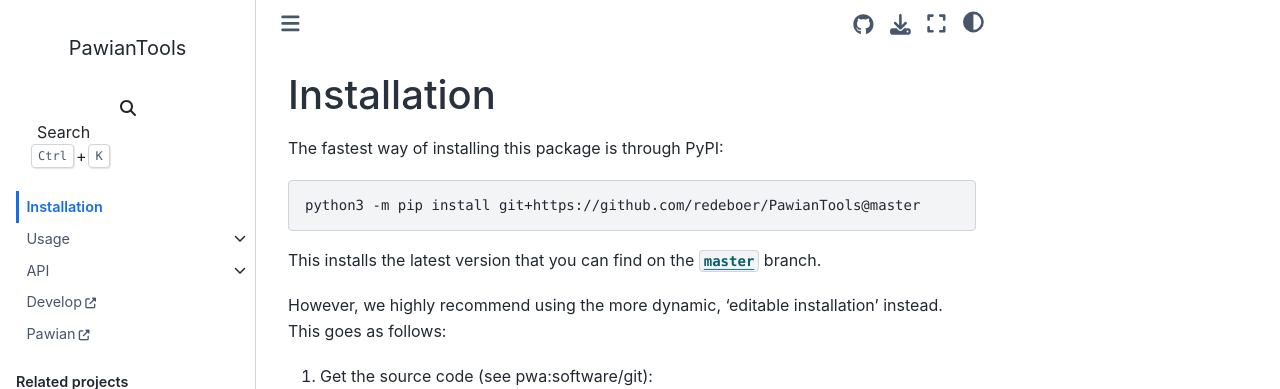
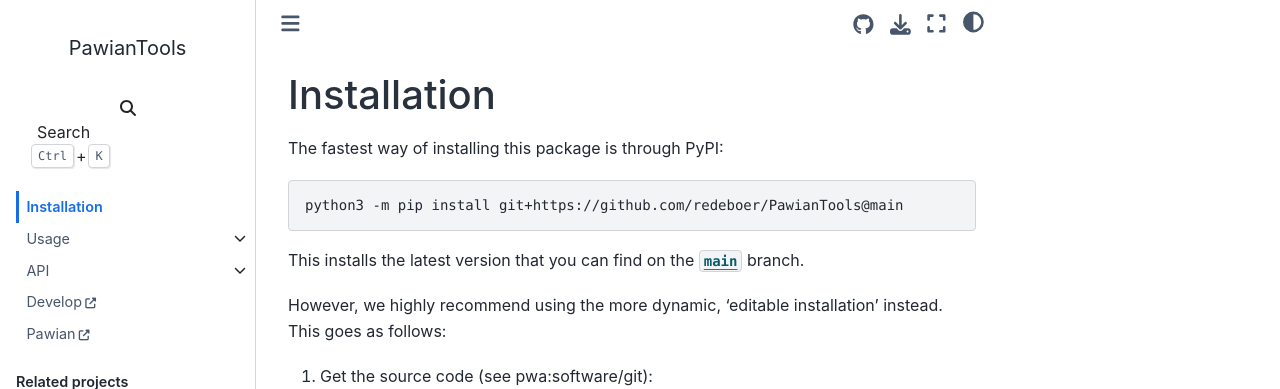
Before and after one commit to RUB-EP1/pawian-tools, a Sphinx documentation site: the page built from docs/install.md, in a window 1280 px wide. Shown: the top 389 px of the page. Built offline with Sphinx 7.4.7 and the Sphinx Book theme 1.1.4, drawn with Linux system fonts in a browser that asks for light colours; pages that are not in the unit, such as notebooks, are missing from menus.

Commit message:
chore: switch to `main` branch

````diff
--- a/docs/conf.py
+++ b/docs/conf.py
@@ -111,7 +111,7 @@ html_sourcelink_suffix = ""
 html_theme = "sphinx_book_theme"
 html_theme_options = {
     "repository_url": f"https://github.com/redeboer/{repo_name}",
-    "repository_branch": "master",
+    "repository_branch": "main",
     "path_to_docs": "docs",
     "use_download_button": True,
     "use_edit_page_button": True,
--- a/docs/install.md
+++ b/docs/install.md
@@ -3,11 +3,11 @@
 The fastest way of installing this package is through PyPI:
 
 ```shell
-python3 -m pip install git+https://github.com/redeboer/PawianTools@master
+python3 -m pip install git+https://github.com/redeboer/PawianTools@main
 ```
 
 This installs the latest version that you can find on the
-[`master`](https://github.com/redeboer/PawianTools/tree/master) branch.
+[`main`](https://github.com/redeboer/PawianTools/tree/main) branch.
 
 However, we highly recommend using the more dynamic,
 {ref}`'editable installation' <pwa:develop:Editable installation>` instead.
````
Also changed, not shown: README.md (+3 -3 lines), docs/index.md (+1 -1 lines), 3 other files.
